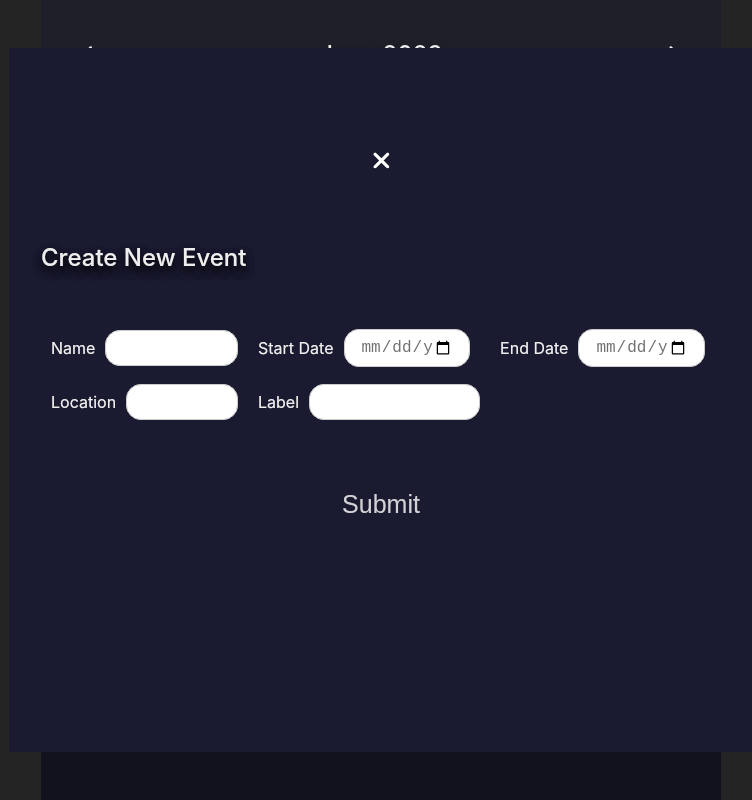
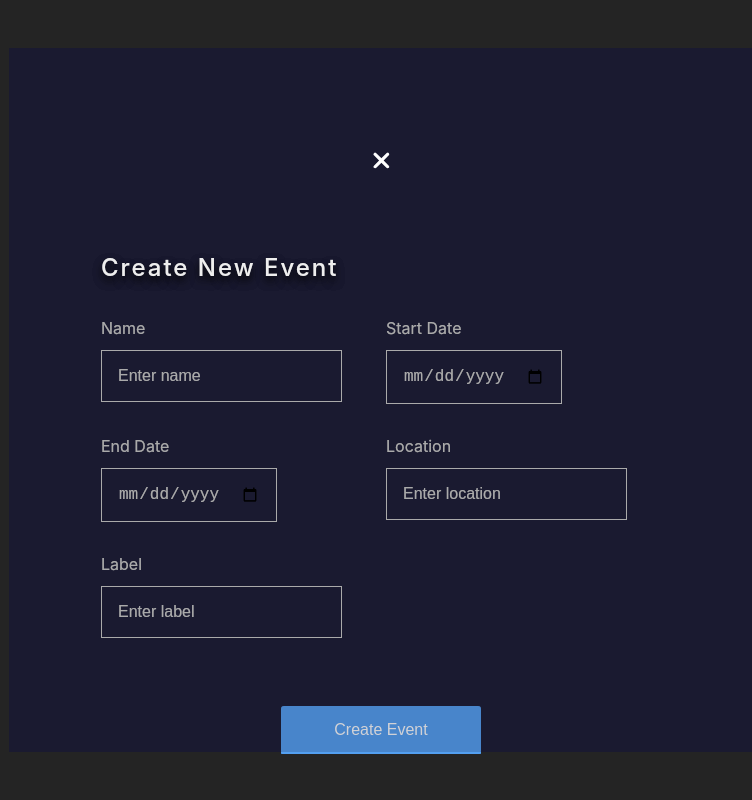
Before and after one commit to juanmaurente/event-calendar, a React (Vite) app: page / in a window 1280 px wide. Both pictures are taken after a click on the element "10". Shown: the whole page, without its empty margins (259-1011 px from the left). Built offline with nearby package versions, Linux system fonts and the light colour scheme.

Commit message:
redesigned form and fixed some bugs with validation to allow only creation of future events

```diff
--- a/src/components/Calendar/Calendar.scss
+++ b/src/components/Calendar/Calendar.scss
@@ -1,6 +1,6 @@
 .container {
 	width: 680px;
-	height: 100vh;
+	max-height: 90vh;
 	background-color: #12121f;
 	color: #eee;
 	display: flex;
--- a/src/components/From/Form.scss
+++ b/src/components/From/Form.scss
@@ -1,77 +1,94 @@
 .form-container {
-	width: 100%;
+	margin: 60px;
 }
 
 .form-header {
 	text-align: left;
 	font-weight: 500;
 	text-shadow: 0 0.3rem 0.5rem rgba(0, 0, 0, 0.6);
-	margin-bottom: 50px;
+	letter-spacing: 2px;
+	padding-bottom: 30px;
 }
 
 .form-content {
 	display: grid;
-	grid-template-columns: repeat(3, 2fr);
-	align-items: center;
+	grid-template-columns: repeat(2, 1fr);
 	gap: 10px;
 }
 
 .form-field {
 	display: flex;
-	align-items: center;
-	justify-content: start;
+	flex-direction: column;
+	align-items: start;
 }
 
 .form-label {
+	text-align: left;
 	font-size: 1rem;
-	margin: 10px;
-	text-align: right;
+	margin-bottom: 10px;
+	color: #aaa;
+}
+
+.form-input {
+	border-radius: 2px;
+	max-width: 300px;
 }
 
 .form-control {
-	width: 100px;
-	padding: 0.5rem 1rem;
+	padding: 1rem;
 	font-size: 1rem;
-	color: rgba(0, 0, 0, 0.555);
-	border: 1px solid #ccc;
-	border-radius: 15px;
+	border: none;
+	color: #aaa;
+	border: 1px solid #aaa;
+	background-color: #00000000;
+	margin-bottom: 20px;
+	font-weight: 100;
+	position: relative;
+	cursor: pointer;
+	transition: all 0.2s;
 }
 
-.form-string {
-	width: 80%;
+.form-control::placeholder {
+	color: #aaa;
+	font-weight: 100;
+	position: absolute;
+	top: 50%;
+	left: 1rem;
+	transform: translateY(-50%);
 }
-.form-date {
-	width: 40%;
+
+.form-control:hover {
+	background-color: #bdbbbb2f;
 }
 
 .text-danger {
 	color: #dc3545;
 }
 
-.form-submit {
-	margin: 1rem auto;
-	padding: 0.5rem 1rem;
+#form-submit {
+	min-width: 200px;
+	margin-top: 3rem;
+	padding: 1.5rem;
 	font-size: 1rem;
-	text-align: center;
-	text-decoration: none;
-	background-color: #49a1ff;
-	color: #fff;
+	background-color: #54a0f1;
+	color: #ffffff;
 	border: none;
-	border-radius: 20px;
+	border-radius: 3px;
 	cursor: pointer;
 }
 
-.form-submit:disabled {
+#form-submit:disabled {
 	opacity: 0.65;
 	cursor: not-allowed;
 }
 
-.form-submit:hover {
-	background-color: #0069d9;
+#form-submit:hover {
+	background-color: #54a0f1;
 }
 
-.form-submit:disabled:hover {
+#form-submit:disabled:hover {
 	opacity: 0.95;
-	color: rgb(255, 0, 0);
+	color: #ffffff;
+	font-weight: 500;
 	cursor: not-allowed;
 }
--- a/src/components/From/Form.tsx
+++ b/src/components/From/Form.tsx
@@ -6,9 +6,10 @@ import './Form.scss';
 
 const schema = z.object({
 	name: z.string().min(3, { message: 'Name must be at least 3 characters' }),
-	startDate: z.date().refine((value) => value.getFullYear() >= 1900, {
-		message: 'Start date must be in or after 1900',
-	}),
+	startDate: z.date().refine((value) => {
+		const today = new Date();
+		return value >= today;
+	}, 'Start date must be today or after today'),
 	endDate: z.date().refine((value) => value.getFullYear() <= 2030, {
 		message: 'End date must be in or before 2030',
 	}),
@@ -39,78 +40,94 @@ const Form = () => {
 					<label htmlFor='name' className='form-label'>
 						Name
 					</label>
+					<div className='form-input'>
 						<input
 							{...register('name')}
 							id='name'
 							type='text'
 							className='form-control form-string'
+							placeholder='Enter name'
 						/>
-					{errors.name && (
+					</div>
+					{/* {errors.name && (
 						<p className='text-danger'>{errors.name.message}</p>
-					)}
+					)} */}
 				</div>
 
 				<div className='form-field'>
 					<label htmlFor='startDate' className='form-label'>
 						Start Date
 					</label>
+					<div className='form-input'>
 						<input
 							{...register('startDate', { valueAsDate: true })}
 							id='startDate'
 							type='date'
 							className='form-control form-date'
 						/>
-					{errors.startDate && (
+					</div>
+					{/* {errors.startDate && (
 						<p className='text-danger'>
 							{errors.startDate.message}
 						</p>
-					)}
+					)} */}
 				</div>
+
 				<div className='form-field'>
 					<label htmlFor='endDate' className='form-label'>
 						End Date
 					</label>
+					<div className='form-input'>
 						<input
 							{...register('endDate', { valueAsDate: true })}
 							id='endDate'
 							type='date'
 							className='form-control form-date'
 						/>
-					{errors.endDate && (
+					</div>
+					{/* {errors.endDate && (
 						<p className='text-danger'>{errors.endDate.message}</p>
-					)}
+					)} */}
 				</div>
+
 				<div className='form-field'>
 					<label htmlFor='location' className='form-label'>
 						Location
 					</label>
+					<div className='form-input'>
 						<input
 							{...register('location')}
 							id='location'
 							type='text'
 							className='form-control form-string'
+							placeholder='Enter location'
 						/>
-					{errors.location && (
+					</div>
+					{/* {errors.location && (
 						<p className='text-danger'>{errors.location.message}</p>
-					)}
+					)} */}
 				</div>
+
 				<div className='form-field'>
 					<label htmlFor='label' className='form-label'>
 						Label
 					</label>
+					<div className='form-input'>
 						<input
 							{...register('label')}
 							id='label'
 							type='text'
 							className='form-control form-string'
+							placeholder='Enter label'
 						/>
-					{errors.label && (
+					</div>
+					{/* {errors.label && (
 						<p className='text-danger'>{errors.label.message}</p>
-					)}
+					)} */}
 				</div>
 			</div>
-			<button disabled={!isValid} className='form-submit' type='submit'>
-				Submit
+			<button disabled={!isValid} id='form-submit' type='submit'>
+				Create Event
 			</button>
 		</form>
 	);
--- a/src/components/Modal/Modal.tsx
+++ b/src/components/Modal/Modal.tsx
@@ -13,9 +13,11 @@ const Modal: React.FC<Props> = ({ onClose }) => {
 	return (
 		<div className='modal-overlay'>
 			<div className='modal-content'>
-				<button onClick={onClose}>
-					<FontAwesomeIcon icon={faClose as IconProp} />
-				</button>
+				<div className='close-button'>
+					<button onClick={onClose}>
+						<FontAwesomeIcon icon={faClose as IconProp} />
+					</button>
+				</div>
 				<Form />
 			</div>
 		</div>
```
Lines whose indentation alone changed are shown as unchanged.
